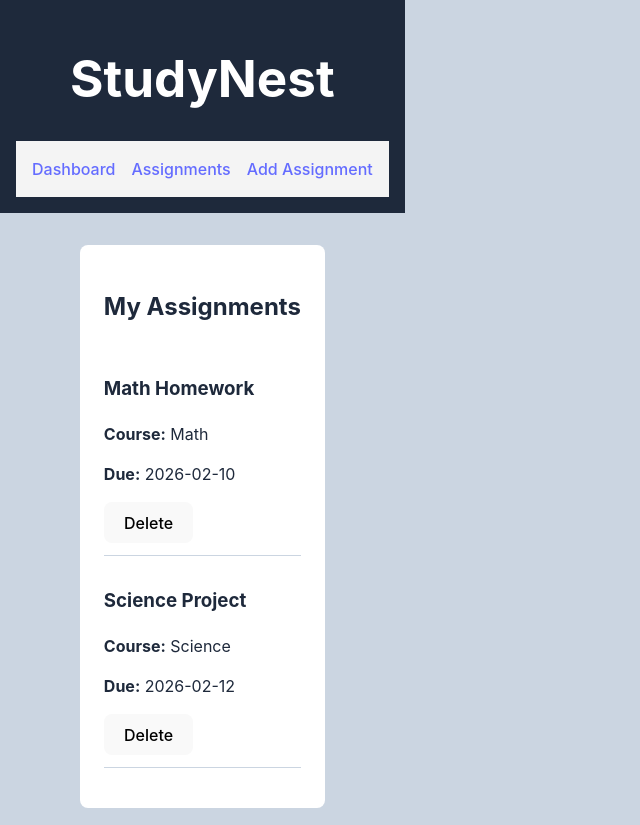
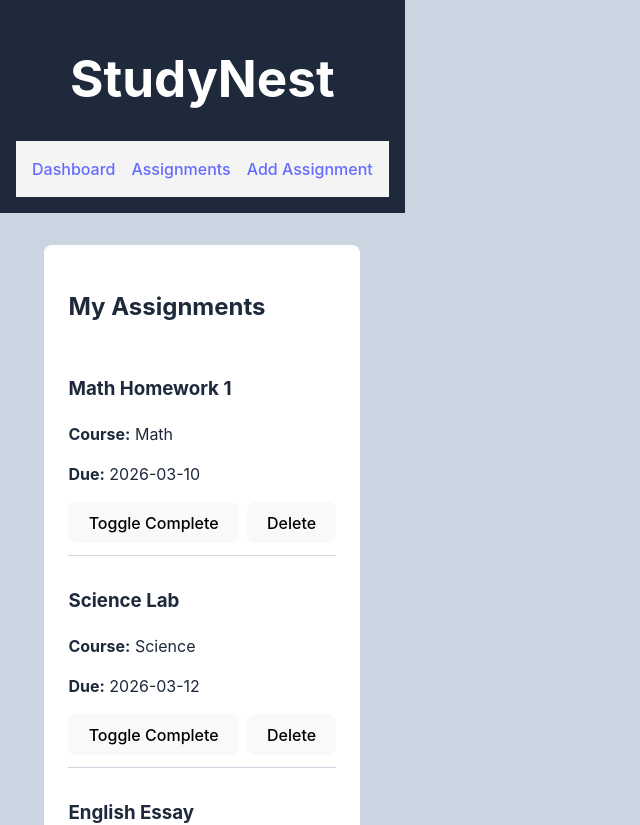
Before and after one commit to jjasleenn/sprintdemo-1, a React (Vite) app in the folder studynest/: page /assignments in a window 1280 px wide. Shown: the top 825 px of the page, without its empty margins (0-640 px from the left). Built offline with nearby package versions, Linux system fonts and the light colour scheme.

Commit message:
updated AssignmentList to use hook-service-repository architecture

```diff
--- a/studynest/src/components/assignment-list/AssignmentList.tsx
+++ b/studynest/src/components/assignment-list/AssignmentList.tsx
@@ -1,18 +1,9 @@
 import "./AssignmentList.css";
+import { useAssignments } from "../../hooks/useAssignments";
 
-export type Assignment = {
-  id: number;
-  title: string;
-  course: string;
-  dueDate: string;
-};
+const AssignmentList = () => {
+  const { assignments, deleteAssignment, toggleComplete } = useAssignments();
 
-type Props = {
-  assignments: Assignment[];
-  onDelete: (id: number) => void;
-};
-
-const AssignmentList = ({ assignments, onDelete }: Props) => {
   return (
     <section className="assignment-list">
       <h2>My Assignments</h2>
@@ -23,13 +14,25 @@
         <ul className="assignment-list-items">
           {assignments.map((a) => (
             <li key={a.id} className="assignment-list-item">
-              <h3>{a.title}</h3>
+              <h3>
+                {a.title} {a.completed ? "✅" : ""}
+              </h3>
+
               <p><strong>Course:</strong> {a.course}</p>
               <p><strong>Due:</strong> {a.dueDate}</p>
 
-              <button onClick={() => onDelete(a.id)}>
-                Delete
-              </button>
+              <div style={{ marginTop: "8px" }}>
+                <button onClick={() => toggleComplete(a.id)}>
+                  Toggle Complete
+                </button>
+
+                <button
+                  onClick={() => deleteAssignment(a.id)}
+                  style={{ marginLeft: "8px" }}
+                >
+                  Delete
+                </button>
+              </div>
             </li>
           ))}
         </ul>
```
